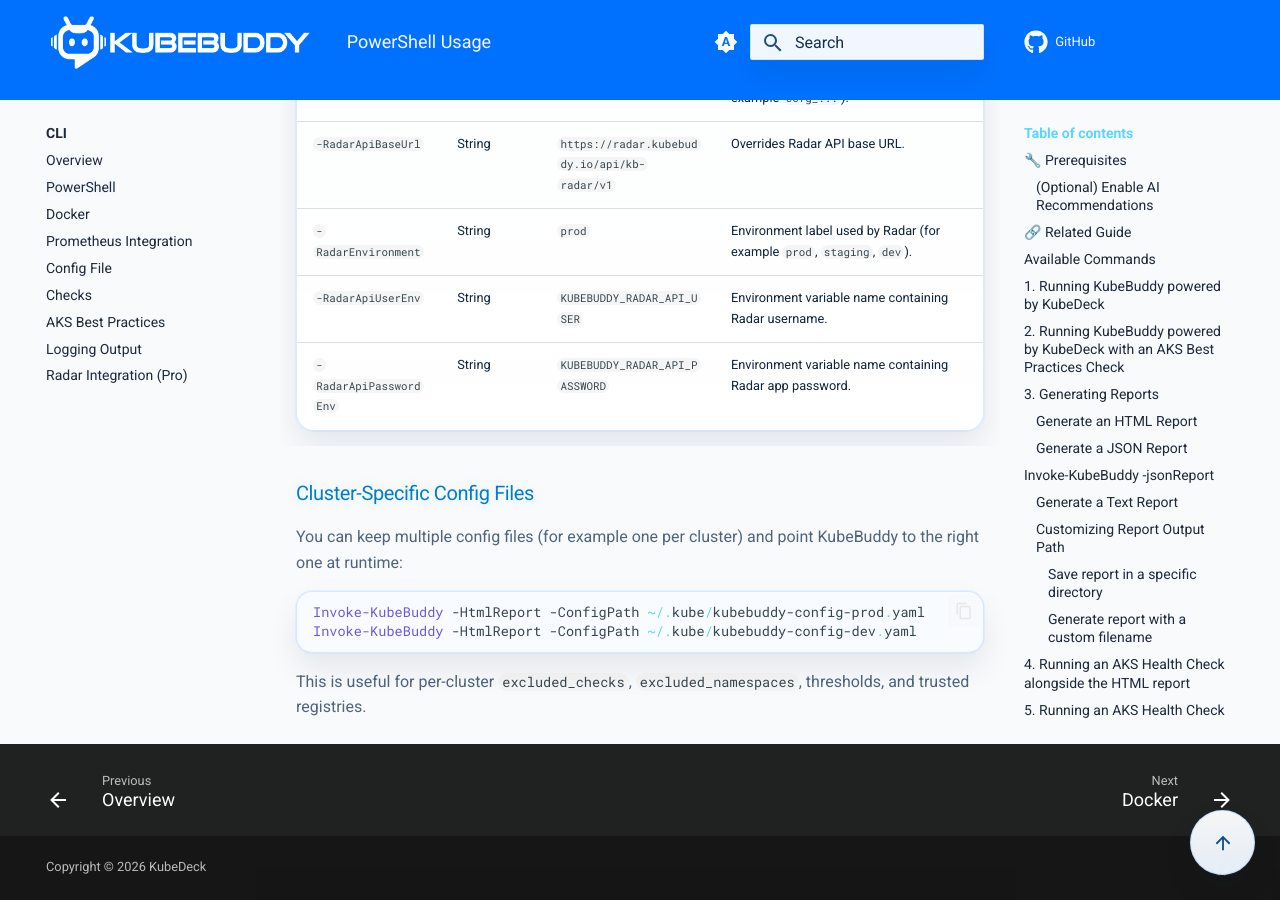
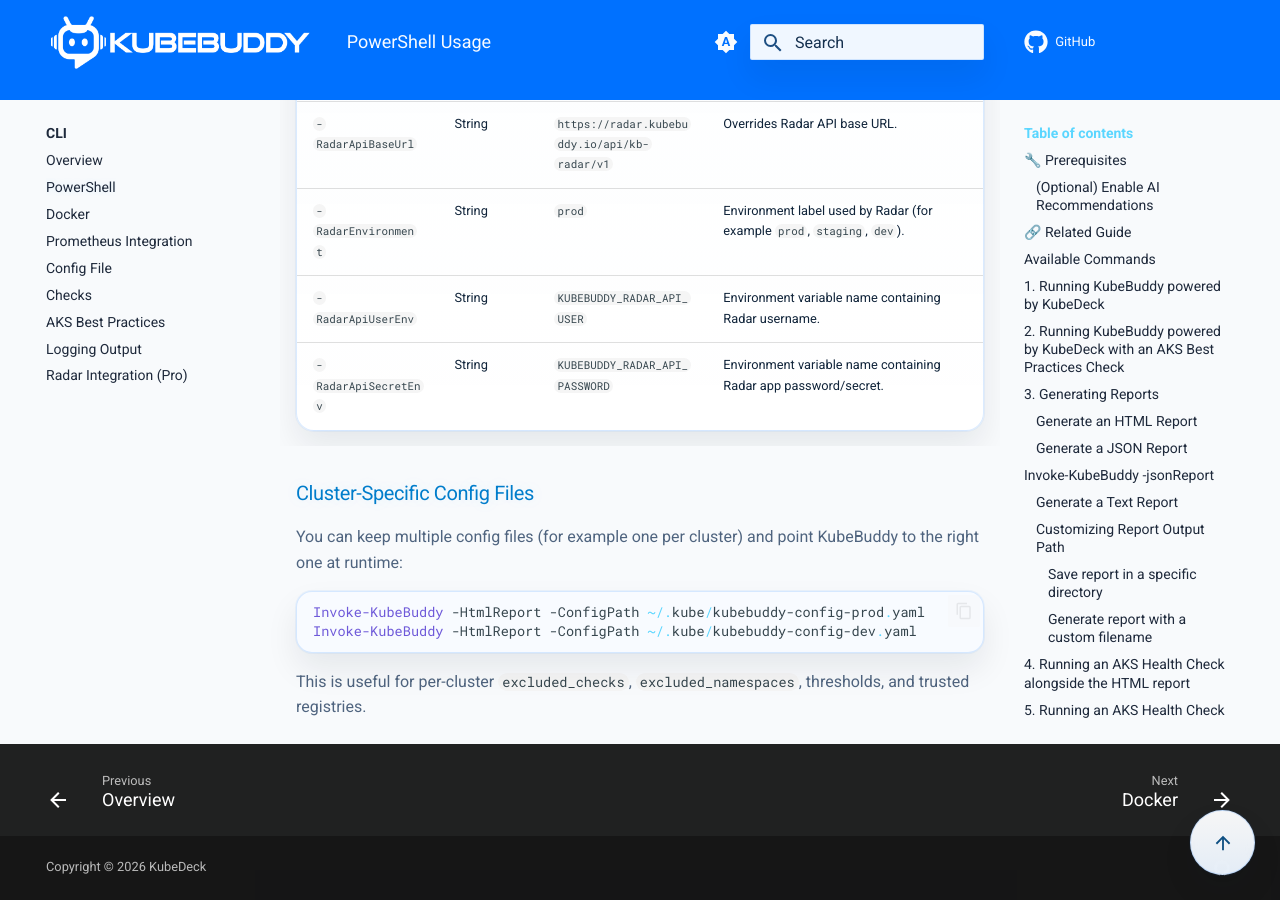
Before and after one commit to KubeDeckio/KubeBuddy, an MkDocs documentation site: the page built from docs/cli/powershell-usage.md, in a window 1280 px wide and 900 px high, scrolled down 8529 px. Built offline with MkDocs 1.6.1 and Material for MkDocs 9.7.7, drawn with Linux system fonts in a browser that asks for light colours; comment, search, counter and statistics services are not loaded.

Commit message:
refactor: Rename password parameter to secret and update related documentation
Signed-off-by: PixelRobots <littlehoops@gmail.com>

```diff
--- a/docs/cli/powershell-usage.md
+++ b/docs/cli/powershell-usage.md
@@ -233,7 +233,7 @@
 | `-RadarApiBaseUrl`       | String   | `https://radar.kubebuddy.io/api/kb-radar/v1` | Overrides Radar API base URL.                                                          |
 | `-RadarEnvironment`      | String   | `prod`                               | Environment label used by Radar (for example `prod`, `staging`, `dev`).                      |
 | `-RadarApiUserEnv`       | String   | `KUBEBUDDY_RADAR_API_USER`           | Environment variable name containing Radar username.                                          |
-| `-RadarApiPasswordEnv`   | String   | `KUBEBUDDY_RADAR_API_PASSWORD`       | Environment variable name containing Radar app password.                                      |
+| `-RadarApiSecretEnv`     | String   | `KUBEBUDDY_RADAR_API_PASSWORD`       | Environment variable name containing Radar app password/secret.                               |
 
 ### Cluster-Specific Config Files
 
```
Also changed, not shown: docs/kubebuddy-radar-cli-integration.md (+1 -1 lines), docs/radar/cli-integration.md (+1 -1 lines), 4 other files.
